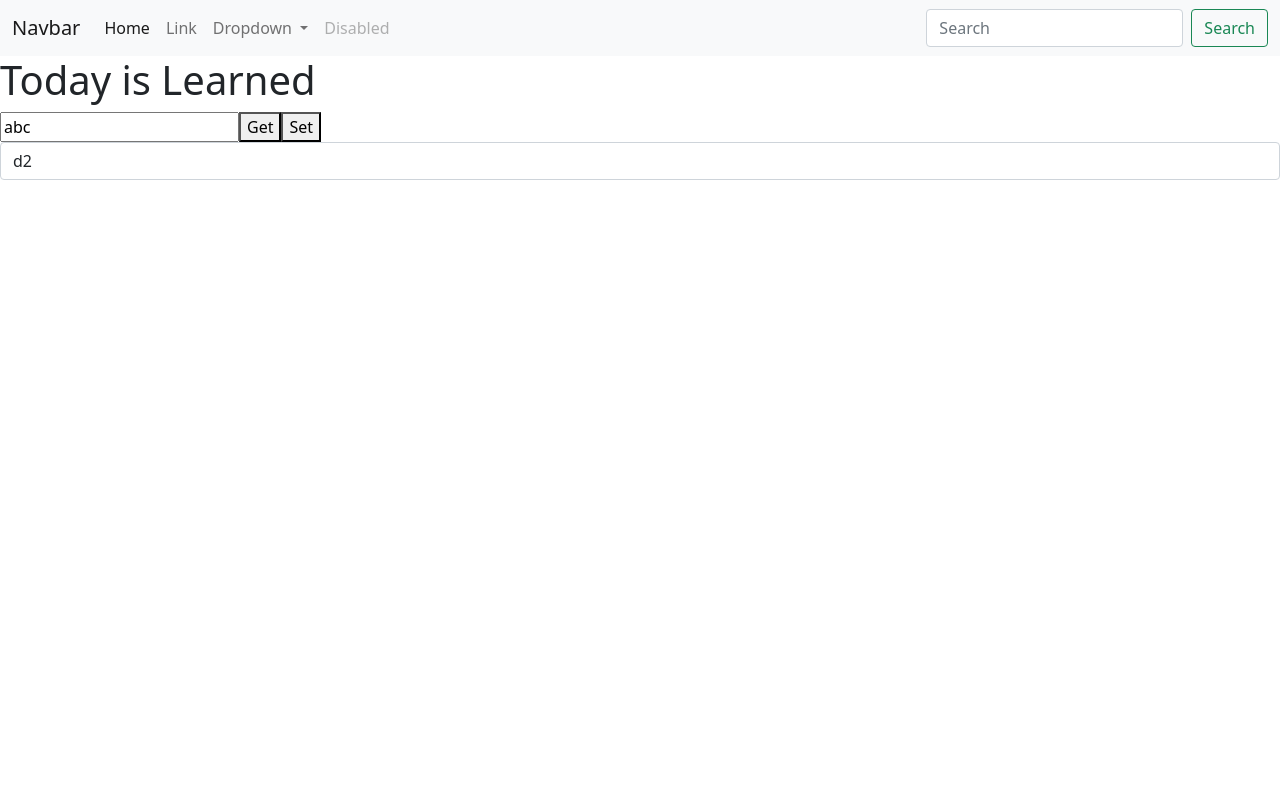
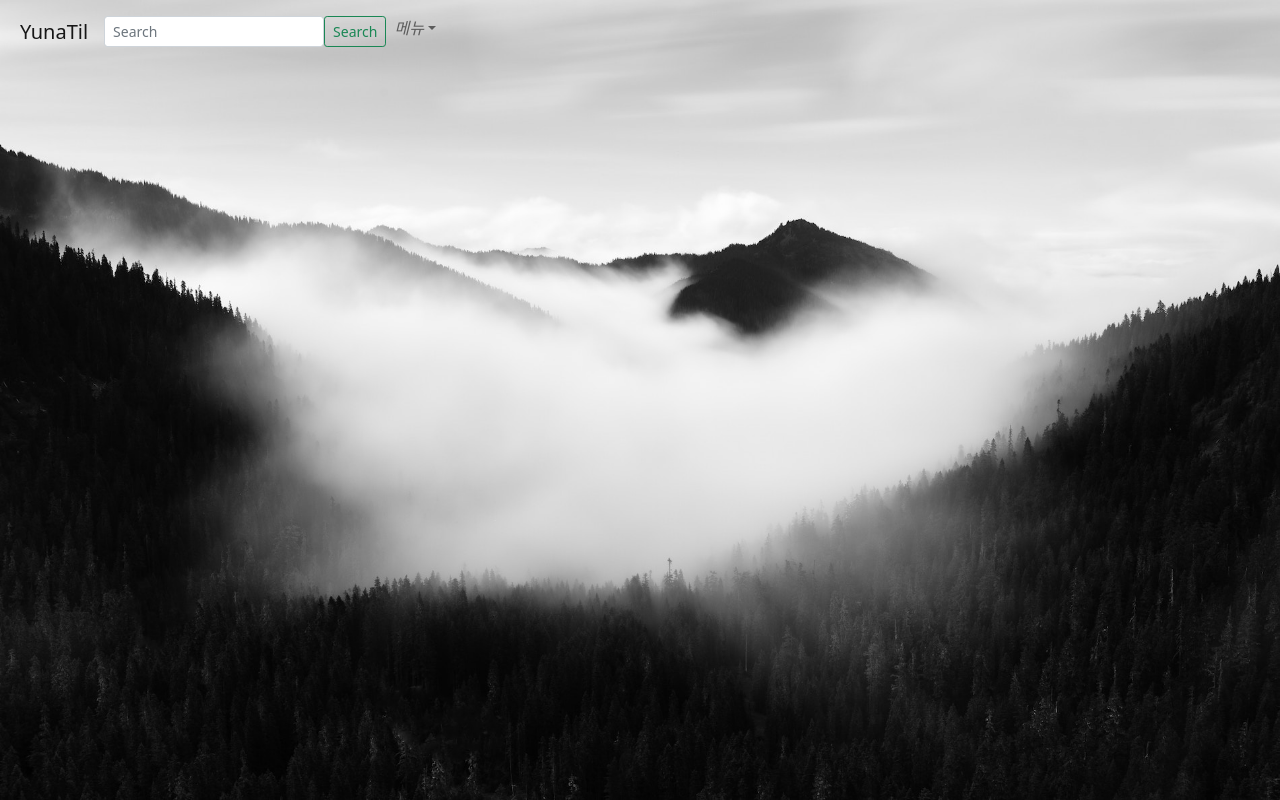
Before and after one commit to gitagita/tilyuna.github.io, a Vue app in the folder yunatil/: page / in a window 1280 px wide. Built offline with nearby package versions, Linux system fonts and the light colour scheme.

Commit message:
[Docs] Header 수정

```diff
--- a/yunatil/src/components/layout/Header.vue
+++ b/yunatil/src/components/layout/Header.vue
@@ -1,40 +1,34 @@
 <template>
-    <nav class="navbar navbar-expand-lg navbar-light bg-light">
-  <div class="container-fluid">
-    <a class="navbar-brand" href="#">Navbar</a>
-    <button class="navbar-toggler" type="button" data-bs-toggle="collapse" data-bs-target="#navbarSupportedContent" aria-controls="navbarSupportedContent" aria-expanded="false" aria-label="Toggle navigation">
-      <span class="navbar-toggler-icon"></span>
-    </button>
-    <div class="collapse navbar-collapse" id="navbarSupportedContent">
-      <ul class="navbar-nav me-auto mb-2 mb-lg-0">
-        <li class="nav-item">
-          <a class="nav-link active" aria-current="page" href="#">Home</a>
-        </li>
-        <li class="nav-item">
-          <a class="nav-link" href="#">Link</a>
-        </li>
-        <li class="nav-item dropdown">
-          <a class="nav-link dropdown-toggle" href="#" id="navbarDropdown" role="button" data-bs-toggle="dropdown" aria-expanded="false">
-            Dropdown
-          </a>
-          <ul class="dropdown-menu" aria-labelledby="navbarDropdown">
-            <li><a class="dropdown-item" href="#">Action</a></li>
-            <li><a class="dropdown-item" href="#">Another action</a></li>
-            <li><hr class="dropdown-divider"></li>
-            <li><a class="dropdown-item" href="#">Something else here</a></li>
-          </ul>
-        </li>
-        <li class="nav-item">
-          <a class="nav-link disabled">Disabled</a>
-        </li>
-      </ul>
-      <form class="d-flex">
-        <input class="form-control me-2" type="search" placeholder="Search" aria-label="Search">
-        <button class="btn btn-outline-success" type="submit">Search</button>
-      </form>
-    </div>
+<div>
+  <b-navbar class="nav_bar" toggleable="lg" variant="faded" type="light">
+    <b-navbar-brand class="title" href="#">YunaTil</b-navbar-brand>
+
+    <b-navbar-toggle target="nav-collapse"></b-navbar-toggle>
+
+    <b-collapse id="nav-collapse" is-nav>
+      <b-navbar-nav class="ml-auto">
+        <b-navbar type="light" >
+            <b-form-input class="mr-sm-2" size="sm"  placeholder="Search"></b-form-input>
+            <b-button variant="outline-success" size="sm"  class="my-2 my-sm-0" type="submit">Search</b-button>
+        </b-navbar>
+
+        <b-nav-item-dropdown right>
+          <template #button-content>
+            <em>메뉴</em>
+          </template>
+          <b-dropdown-item href="#">고도몰</b-dropdown-item>
+          <b-dropdown-item href="#">Vue</b-dropdown-item>
+          <b-dropdown-item href="#">React</b-dropdown-item>
+          <b-dropdown-item href="#">Node.js</b-dropdown-item>
+        </b-nav-item-dropdown>
+      </b-navbar-nav>
+    </b-collapse>
+  </b-navbar>
+  <div>
+    <h1 class="sub_title">Today I Learned</h1>
+    <img class="view_img" src="./../../assets/img/bg-masthead.jpg" alt="..." />
   </div>
-</nav>
+</div>
 </template>
 
 <script>
@@ -42,3 +36,23 @@ export default {
     name: "header",
 };
 </script>
+
+<style>
+.nav_bar{
+  z-index: 10;
+}
+.sub_title{
+  color: white;
+}
+.view_img{
+  width: 100%;
+  position: absolute;
+  margin: 0;
+  padding: 0;
+  top:0;
+  z-index:1;
+}
+.title{
+  margin-left: 20px;
+}
+</style>
--- a/yunatil/src/views/Home.vue
+++ b/yunatil/src/views/Home.vue
@@ -1,83 +1,11 @@
 <template>
-    <div>
-        <h1>{{title}}</h1>
-        <input type="text" v-model="input"/>
-        <button type="button" @click="getData">Get</button>
-        <button type="button" @click="setData">Set</button>
-
-        <select class="form-control" v-model="region" @change="changeRegin">
-            <option :key="i" :value="d.v"  v-for="(d, i) in options">{{d.t}}</option>
-        </select>
-
-        <!-- v-if는 조건이 맞지 않으면 아예 랜더링 하지 않는다.
-        v-show는 랜더링 하는데 단지 css display값으로 보이는지 아닌지 설정해주는 차이일 뿐이다. -->
-        <table class="table table-bordered" v-show="tableShow">
-            <tr :key="i" v-for="(d, i) in options">
-                <td>{{d.v}}</td>
-                <td>{{d.t}}</td>
-            </tr>
-        </table>
-    </div>
+<div>
+</div>
 </template>
 <script>
 export default {
     data(){
-        return {
-            title: "Today is Learned",
-            input: "abc",
-            options: [
-                {v: "c",t:'d1'},
-                {v:"s",t:"d2"},
-                {v:"e", t:"d3"}
-            ],
-            region: "s",
-            tableShow: false,
-        }
-    },
-    watch: {
-        //특정 데이터를 계속 모니터링 하다가 변경이 일어나면 작업을 진행해줌
-        //변수명과 동일한 이름으로 메서드를 만들어주면 됨
-        input(){
-            console.log(this.input)
-        }
-    },
-    methods: {
-        getData(){
-            alert(this.input)
-        },
-        setData(){
-            this.input = "12345"
-        },
-        changeRegin(){
-            alert(this.region)
-        }
-    },
-    beforeCreate(){
-        console.log("beforeCreate")
-    },
-    created(){
-        //db에서 가져온 데이터를 화면에 뿌려줘야하는 경우
-        console.log("created")  //미리 db에서 데이터를 가져와서 data()에 바인딩 해주면 됨
-    },
-    beforeMount(){
-        console.log("beforeMount")
-    },
-    mounted(){
-        //mounted일 때 화면에 띄워줌
-        //mounted된 이후에 데이터를 가지고 와서 데이터를 설정하면 beforeUpdate와 updated가 불필요하게 실행됨..
-        console.log("mounted")
-    },
-    beforeUpdate(){
-        console.log("beforeUpdate") //데이터 변경 전
-    },
-    updated(){
-        console.log("updated")  //데이터 변경 후
-    },
-    beforeDestory(){
-        console.log("beforeDestory")
-    },
-    destroyed(){
-        console.log("destroyed")
+        return {}
     }
 };
 </script>
```
Also changed, not shown: yunatil/src/assets/img/bg-masthead.jpg (added), yunatil/src/assets/logo.png (deleted).
